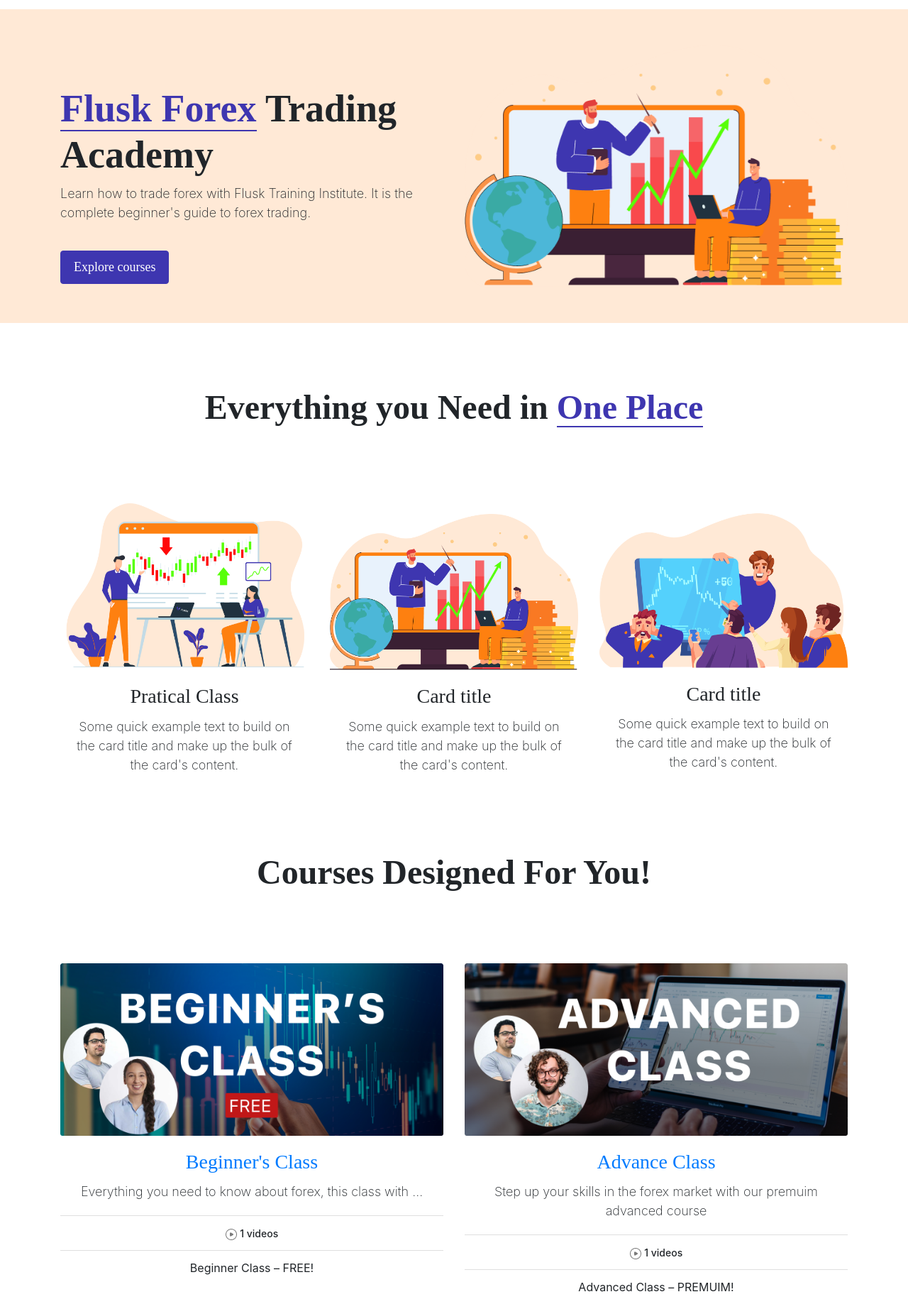
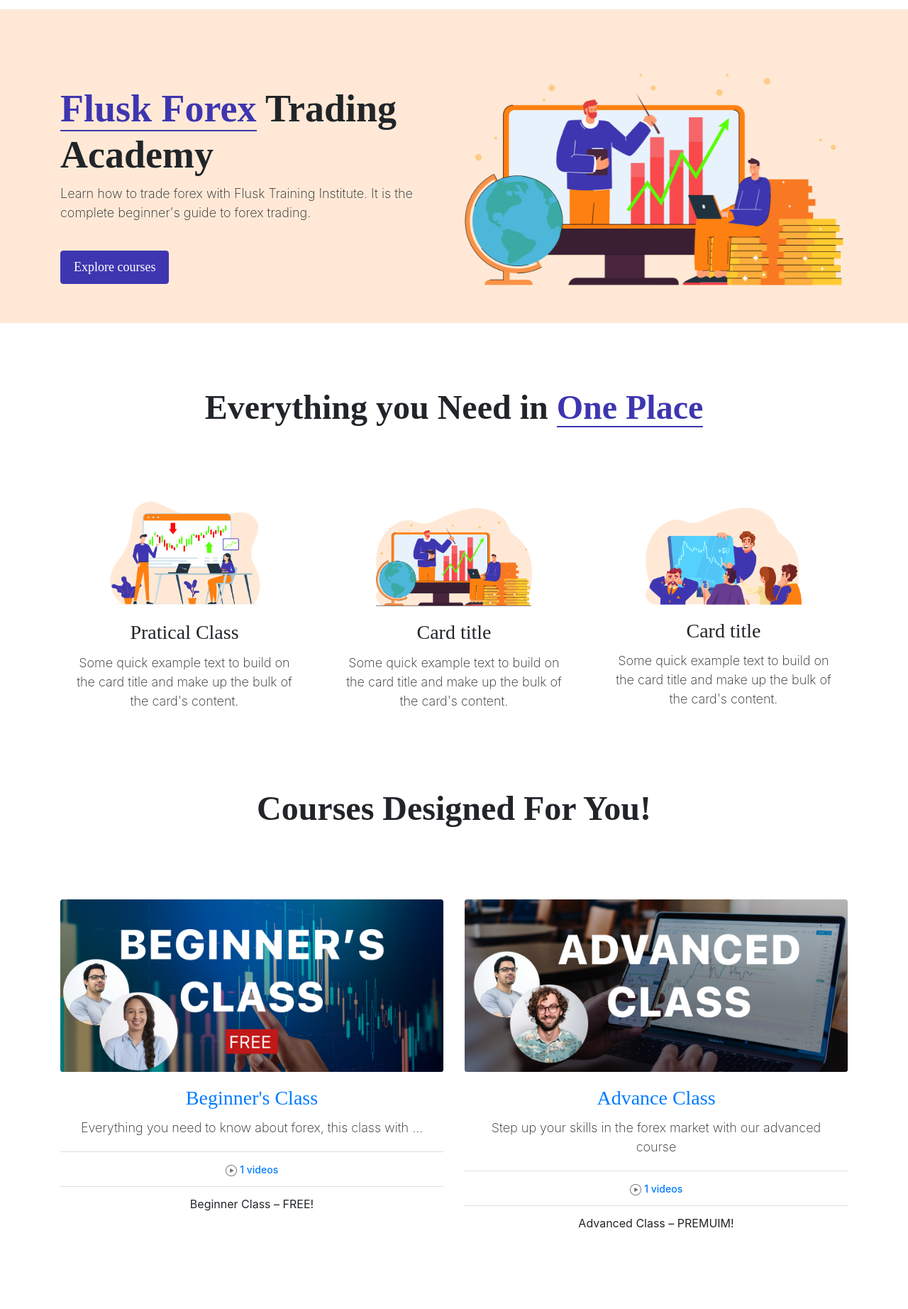
Before and after one commit to efeemmanuel/flusk, a Django app: template templates/index.html in a window 1280 px wide. Shown: the part 76-1920 px from the top of the page at 71% size. Run offline with Django 4.2, Linux system fonts and the light colour scheme; the template is opened without the code that fills it: most values are stand-ins (such as "Sample title", 1, 10 or a date in 2020); some libraries are stand-ins or nearby versions; some web fonts are replaced.

Commit message:
Update index.html

```diff
--- a/templates/index.html
+++ b/templates/index.html
@@ -4,7 +4,10 @@
 
 
 {% block content %}
+
 <body class="">
+
+
 
     <div class="section header-bg ">
         <div class="container">
@@ -27,19 +30,7 @@
         </div>
     </div>
 
-    <!-- <div class="section">
-        <div class="container">
-            <div class="row">
-                <div class="col">
-                    <h3>About us</h3>
-                    <p>Far far away, behind the word mountains, far
-                        from the countries Vokalia and Consonantia,
-                        there live the blind texts. Separated they live.</p>
-                        <button>Join Mentorship</button>
-                </div>
-            </div>
-        </div>
-    </div> -->
+
 
     <div class="section service-section service-section-mobile ">
         <div class="container">
@@ -50,7 +41,11 @@
                 <div class="w-100"></div>
                     <div class="col-sm-12 col-md-4 col-lg-4 service-col animate__animated animate__fadeInUp  animate__delay-2s" >
                         <div class="card cards" style=" border: none !important; text-align: center !important;">
-                            <img src="{% static './img/service1.png' %}" class="card-img-top ser1" alt="...">
+
+                            <div class="d-flex justify-content-center">
+                              <img src="{% static './img/service1.png' %}" class="card-img-top" alt="..." style="width: 220px; height: auto;">
+                          </div>
+
                             <div class="card-body">
                               <h5 class="card-title">Pratical Class</h5>
                               <p class="card-text">Some quick example text to build on the card title and make up the bulk of the card's content.</p>
@@ -60,7 +55,10 @@
                     </div>
                     <div class="col-sm-12 col-md-4 col-lg-4 service-col animate__animated animate__fadeInUp  animate__delay-2s" >
                         <div class="card" style=" border: none !important; text-align: center !important;">
-                            <img src="{% static './img/service2.png' %}" class="card-img-top" alt="...">
+                          <div class="d-flex justify-content-center">
+                            <img src="{% static './img/service2.png' %}" class="card-img-top" alt="..." style="width: 220px; height: auto;">
+                        </div>
+
                             <div class="card-body">
                               <h5 class="card-title">Card title</h5>
                               <p class="card-text">Some quick example text to build on the card title and make up the bulk of the card's content.</p>
@@ -70,7 +68,11 @@
                     </div>
                     <div class="col-sm-12 col-md-4 col-lg-4 service-col animate__animated animate__fadeInUp  animate__delay-2s" >
                         <div class="card" style=" border: none !important; text-align: center !important;">
-                            <img src="{% static './img/service3.png' %}" class="card-img-top" alt="...">
+                            <div class="d-flex justify-content-center">
+                              <img src="{% static './img/service3.png' %}" class="card-img-top" alt="..." style="width: 220px; height: auto;">
+                          </div>
+
+
                             <div class="card-body">
                               <h5 class="card-title">Card title</h5>
                               <p class="card-text">Some quick example text to build on the card title and make up the bulk of the card's content.</p>
@@ -101,7 +103,7 @@
                       </div>
                       <ul class="list-group list-group-flush">
 
-                        <li class="list-group-item"><img src="{% static './img/Group 1000000931.png' %}" > <span class="cour-paras" >{{ item_count }} videos</span></li>
+                        <a href="/freeclass" >     <li class="list-group-item"><img src="{% static './img/Group 1000000931.png' %}" > <span class="cour-paras" >{{ item_count }} videos</span></li>  </a>
                         <li class="list-group-item">Beginner Class – FREE!</li>
                       </ul>
                     </div>
@@ -112,11 +114,11 @@
                     <div class="card-body">
                       <a href="/advanceclass" >  <h5 class="card-title">Advance Class </h5> </a>
                       <p class="card-text">
-					  Step up your skills in the forex market with our premuim advanced course</p>
+					  Step up your skills in the forex market with our advanced course</p>
                     </div>
                     <ul class="list-group list-group-flush">
 
-                       <li class="list-group-item"><img src="{% static './img/Group 1000000931.png' %}" > <span class="cour-paras" >{{ items_count }} videos</span></li>
+                      <a href="/advanceclass" >   <li class="list-group-item"><img src="{% static './img/Group 1000000931.png' %}" > <span class="cour-paras" >{{ items_count }} videos</span></li>  </a>
                       <li class="list-group-item">Advanced Class – PREMUIM!</li>
                     </ul>
                   </div>
@@ -175,7 +177,7 @@
                     <h3 class="service-head" >Our Students Say!</h3>
                 </div>
                 <div class="w-100"></div>
-                <div class="col service-col">
+                <div class="col-lg-6 col-md-6 col-sm-12 service-col">
                   <div class="media">
                     <img src="{% static './img/Mask group.png' %}" class="mr-3" alt="...">
                     <div class="media-body">
@@ -184,7 +186,7 @@
                     </div>
                   </div>
                 </div>
-                <div class="col service-col">
+                <div class="col-lg-6 col-md-6 col-sm-12 service-col">
                   <div class="media">
                     <img src="{% static './img/Mask group.png' %}" class="mr-3" alt="...">
                     <div class="media-body">
```
